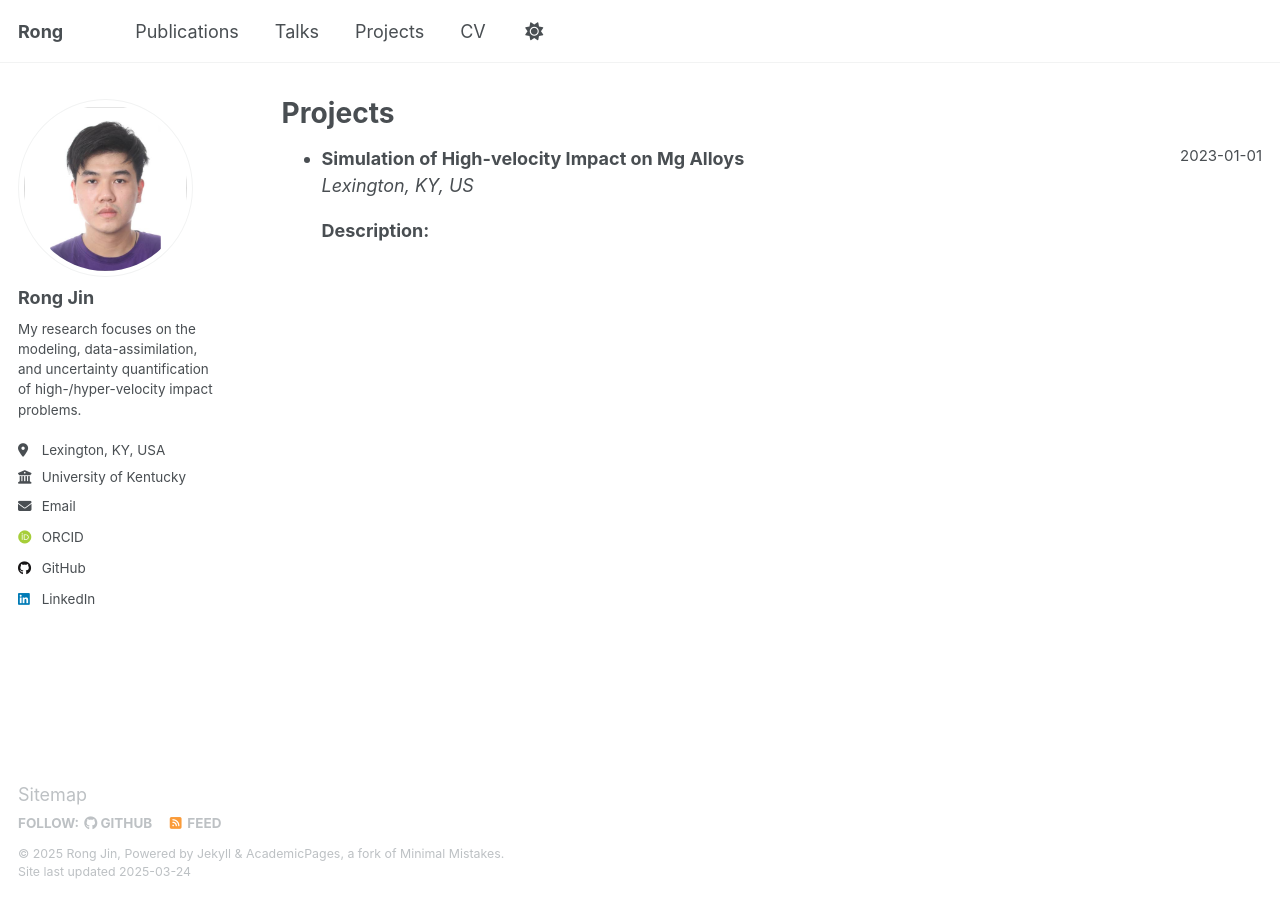
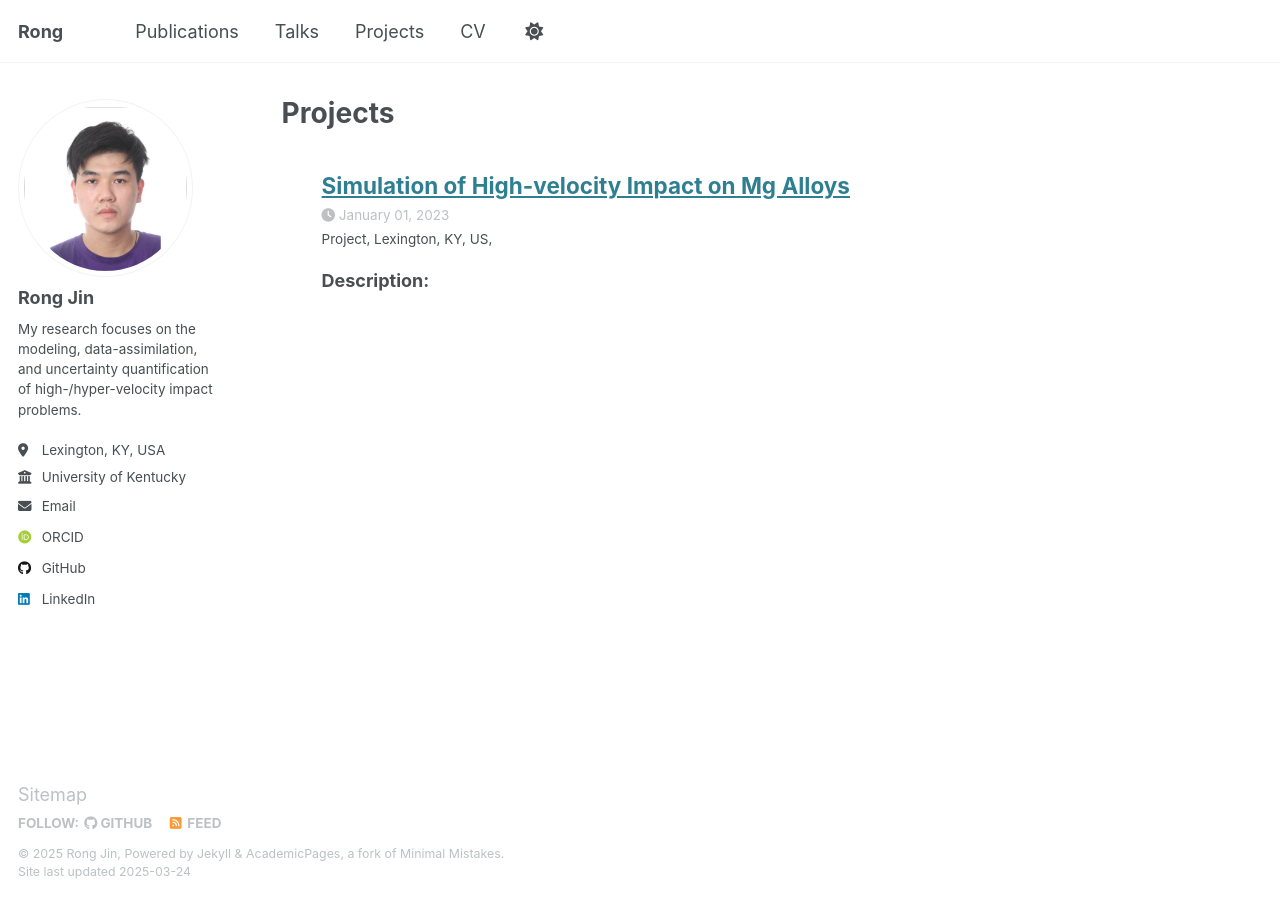
Before and after one commit to rong-jin/rong-jin.github.io, a Jekyll site: the page built from _pages/projects.md, in a window 1280 px wide. Built offline with Jekyll 4.4.1, drawn with Linux system fonts in a browser that asks for light colours; some web fonts are replaced.

Commit message:
Update archive-single-project.html

```diff
--- a/_includes/archive-single-project.html
+++ b/_includes/archive-single-project.html
@@ -1,7 +1,55 @@
-<li>
-  <strong>{{ post.title }}</strong> &nbsp;&nbsp;<span style="font-size: smaller; float: right;">{{ post.date | date: "%Y-%m-%d" }}</span><br>
-  {% if post.venue %}
-    <em>{{ post.venue }}</em><br>
-  {% endif %}
-  {{ post.excerpt | markdownify }}
-</li>
+{% include base_path %}
+
+{% if post.header.teaser %}
+  {% capture teaser %}{{ post.header.teaser }}{% endcapture %}
+{% else %}
+  {% assign teaser = site.teaser %}
+{% endif %}
+
+{% if post.id %}
+  {% assign title = post.title | markdownify | remove: "<p>" | remove: "</p>" %}
+{% else %}
+  {% assign title = post.title %}
+{% endif %}
+
+<div class="{{ include.type | default: "list" }}__item">
+  <article class="archive__item" itemscope itemtype="http://schema.org/CreativeWork">
+    {% if include.type == "grid" and teaser %}
+      <div class="archive__item-teaser">
+        <img src=
+          {% if teaser contains "://" %}
+            "{{ teaser }}"
+          {% else %}
+            "{{ teaser | prepend: "/images/" | prepend: base_path }}"
+          {% endif %}
+          alt="">
+      </div>
+    {% endif %}
+    <h2 class="archive__item-title" itemprop="headline">
+      {% if post.link %}
+        <a href="{{ post.link }}">{{ title }}</a>
+        <a href="{{ base_path }}{{ post.url }}" rel="permalink">
+          <i class="fa fa-link" aria-hidden="true" title="permalink"></i>
+          <span class="sr-only">Permalink</span>
+        </a>
+      {% else %}
+        <a href="{{ base_path }}{{ post.url }}" rel="permalink">{{ title }}</a>
+      {% endif %}
+    </h2>
+    {% if post.date %}
+      <p class="page__meta">
+        <i class="fa fa-clock" aria-hidden="true"></i> {{ post.date | date: '%B %d, %Y' }}
+      </p>
+    {% endif %}
+    {% if post.venue %}
+      <p class="archive__item-excerpt" itemprop="description">
+        {{ post.type }}, {{ post.venue }}, {{ post.location }}
+      </p>
+    {% endif %}
+    {% if post.excerpt %}
+      <p class="archive__item-excerpt" itemprop="description">
+        {{ post.excerpt | markdownify }}
+      </p>
+    {% endif %}
+  </article>
+</div>
```
